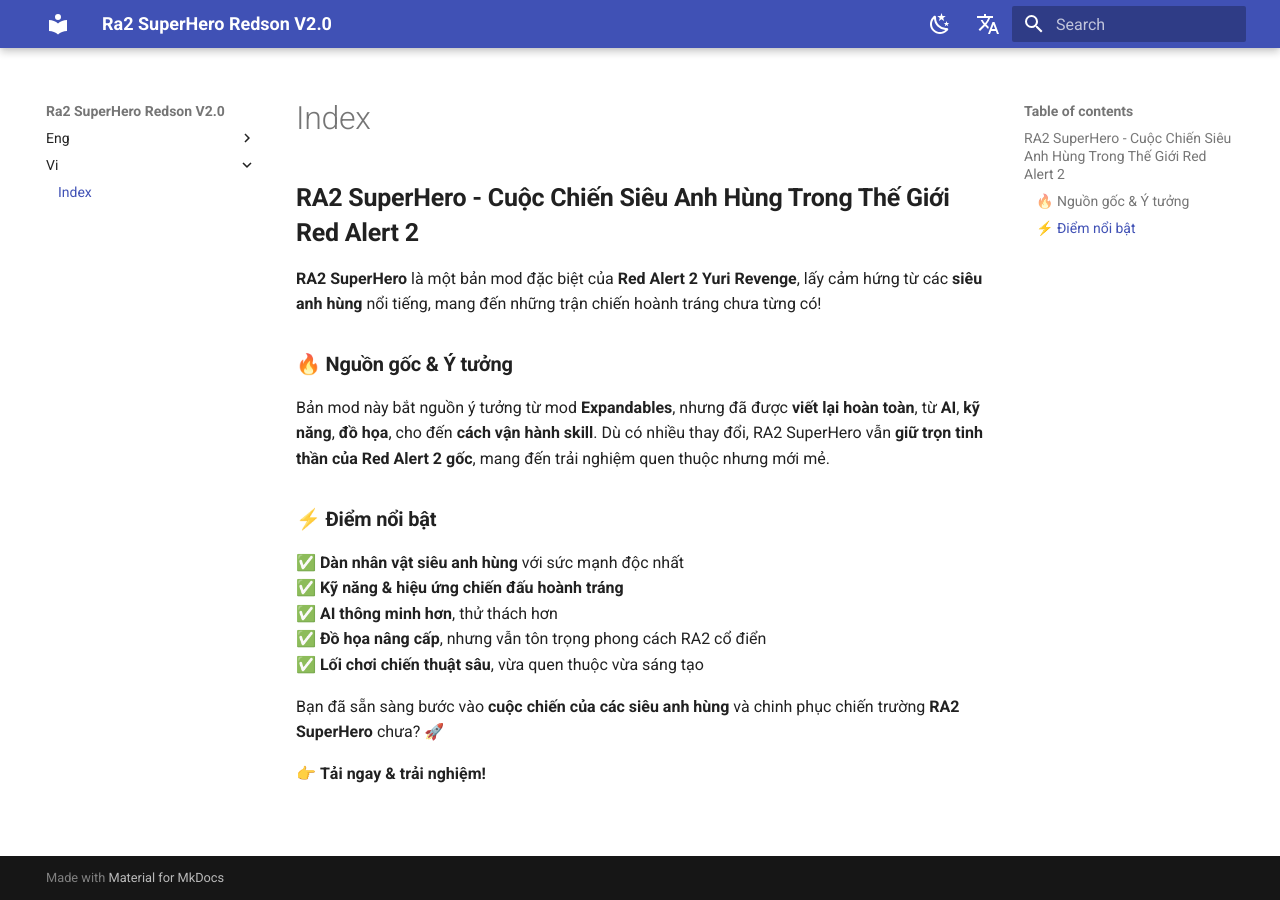
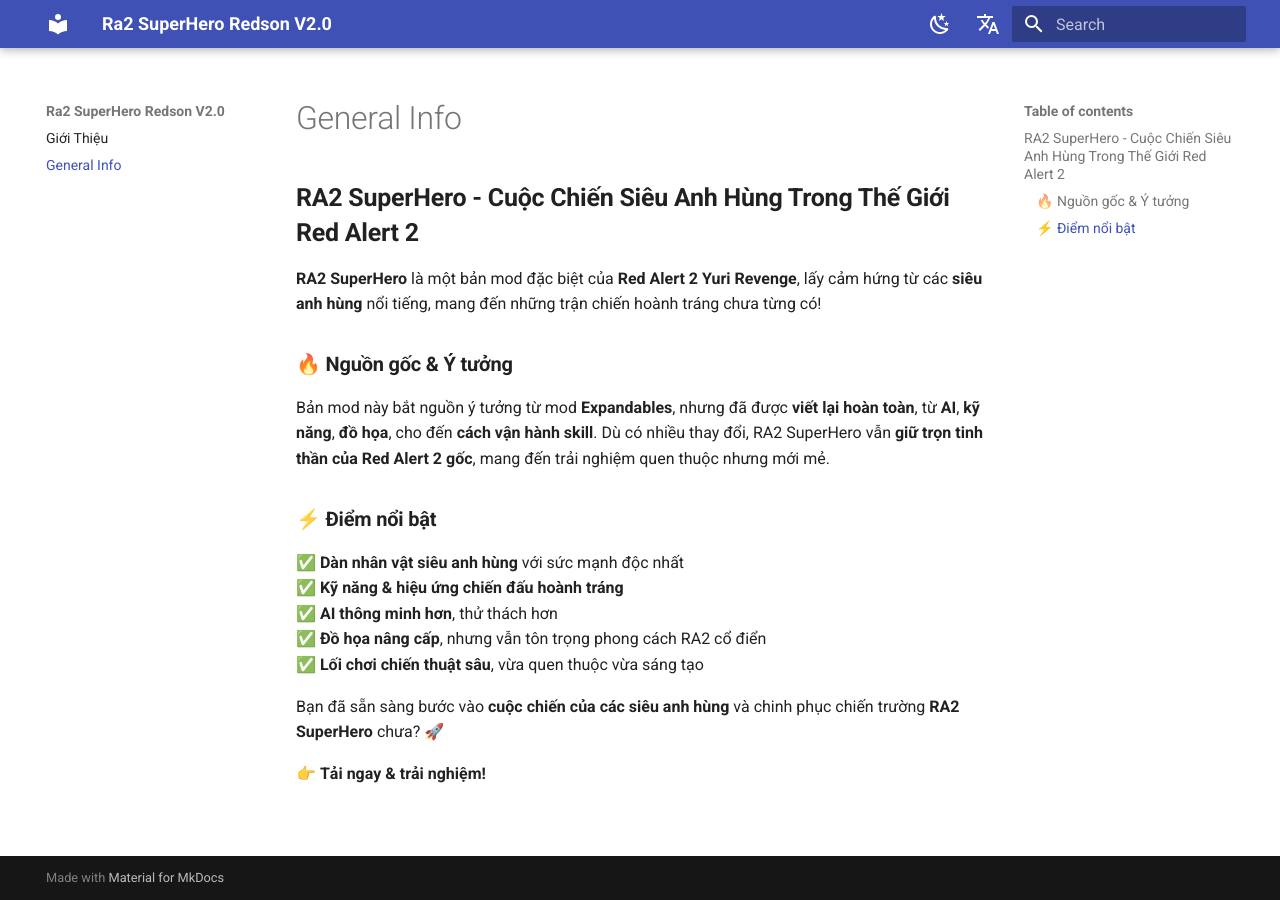
Before and after one commit to ra2redson/ra2redson.github.io, an MkDocs documentation site: the page built from docs/vi/index.md, in a window 1280 px wide. Built offline with MkDocs 1.6.1 and Material for MkDocs 9.7.7, drawn with Linux system fonts in a browser that asks for light colours; comment, search, counter and statistics services are not loaded.

Commit message:
Update mkdocs.yml

```diff
--- a/mkdocs.yml
+++ b/mkdocs.yml
@@ -1,16 +1,14 @@
 site_name: Ra2 SuperHero Redson V2.0
 nav:
-- Eng:
-    Index: eng/index.md
-- Vi:
-    Index: vi/index.md
+- Giới Thiệu: eng/index.md
+- General Info: vi/index.md
 extra:
   alternate:
   - name: 🇻🇳 Tiếng Việt
     link: /vi/
     lang: vi
   - name: 🇬🇧 English
-    link: /en/
+    link: /eng/
     lang: en
 theme:
   name: material
```
